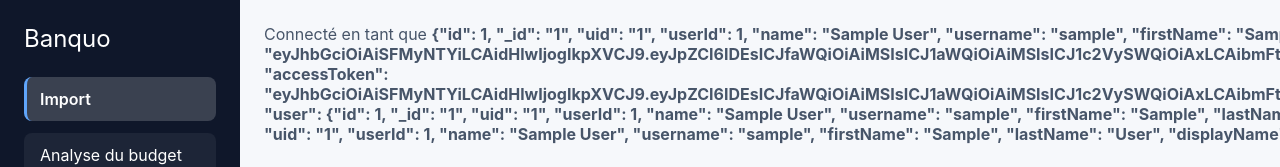
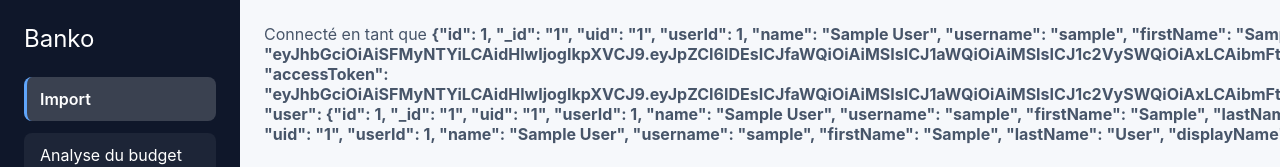
Before and after one commit to ptrouillard/banko, a React (Vite) app in the folder frontend/: page / in a window 1280 px wide. Shown: the top 167 px of the page. Built offline with nearby package versions, Linux system fonts and the light colour scheme; no server answers; sample sign-in values are in the browser's storage.

Commit message:
fix name

```diff
--- a/frontend/src/i18n.js
+++ b/frontend/src/i18n.js
@@ -2,7 +2,7 @@
 
 const translations = {
   fr: {
-    appName: 'Banquo',
+    appName: 'Banko',
     import: 'Import',
     analysis: 'Analyse du budget',
     language: 'Langue',
@@ -46,7 +46,7 @@
     amount: 'Montant',
   },
   en: {
-    appName: 'Banquo',
+    appName: 'Banko',
     import: 'Upload',
     analysis: 'Budget analysis',
     language: 'Language',
```
